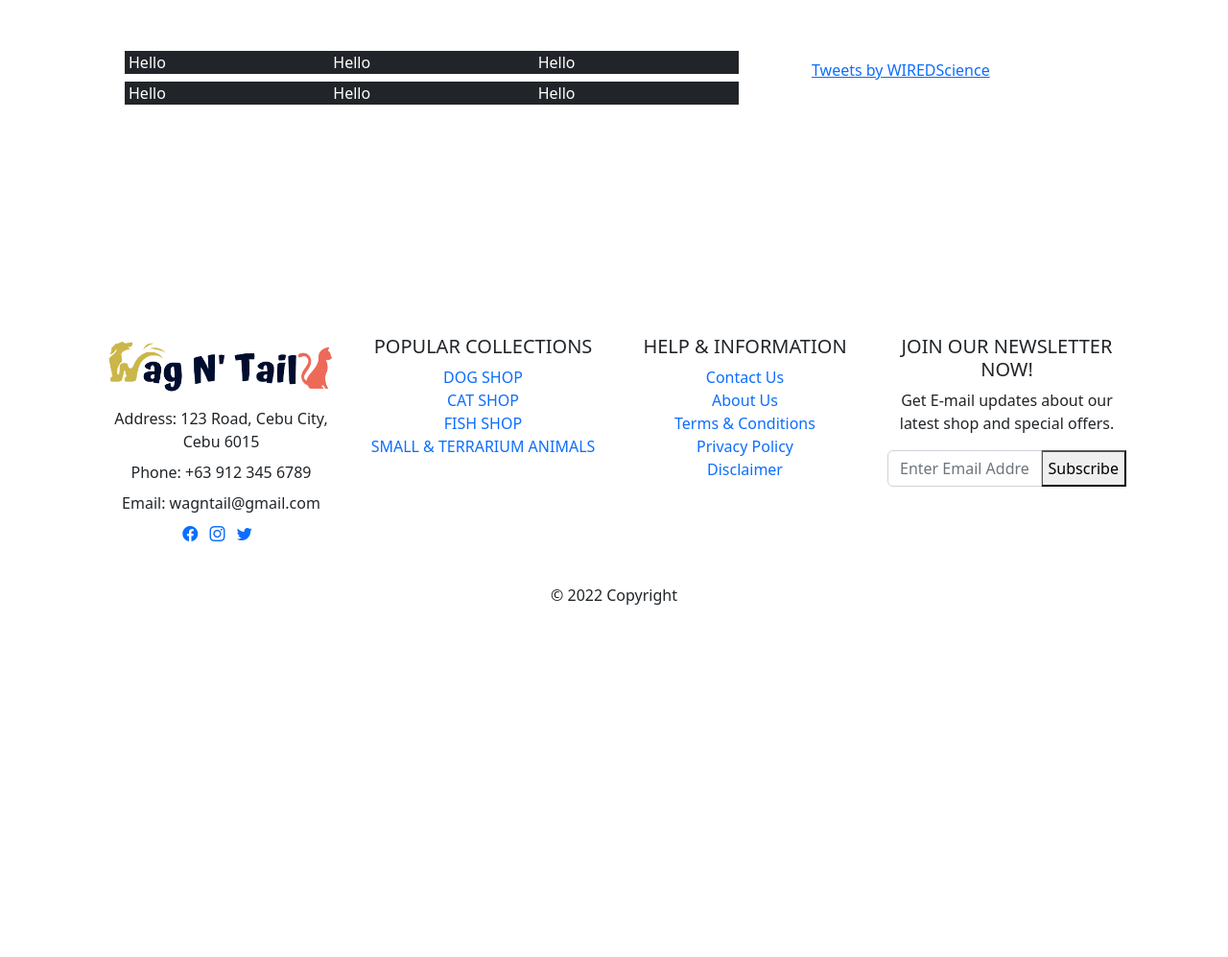
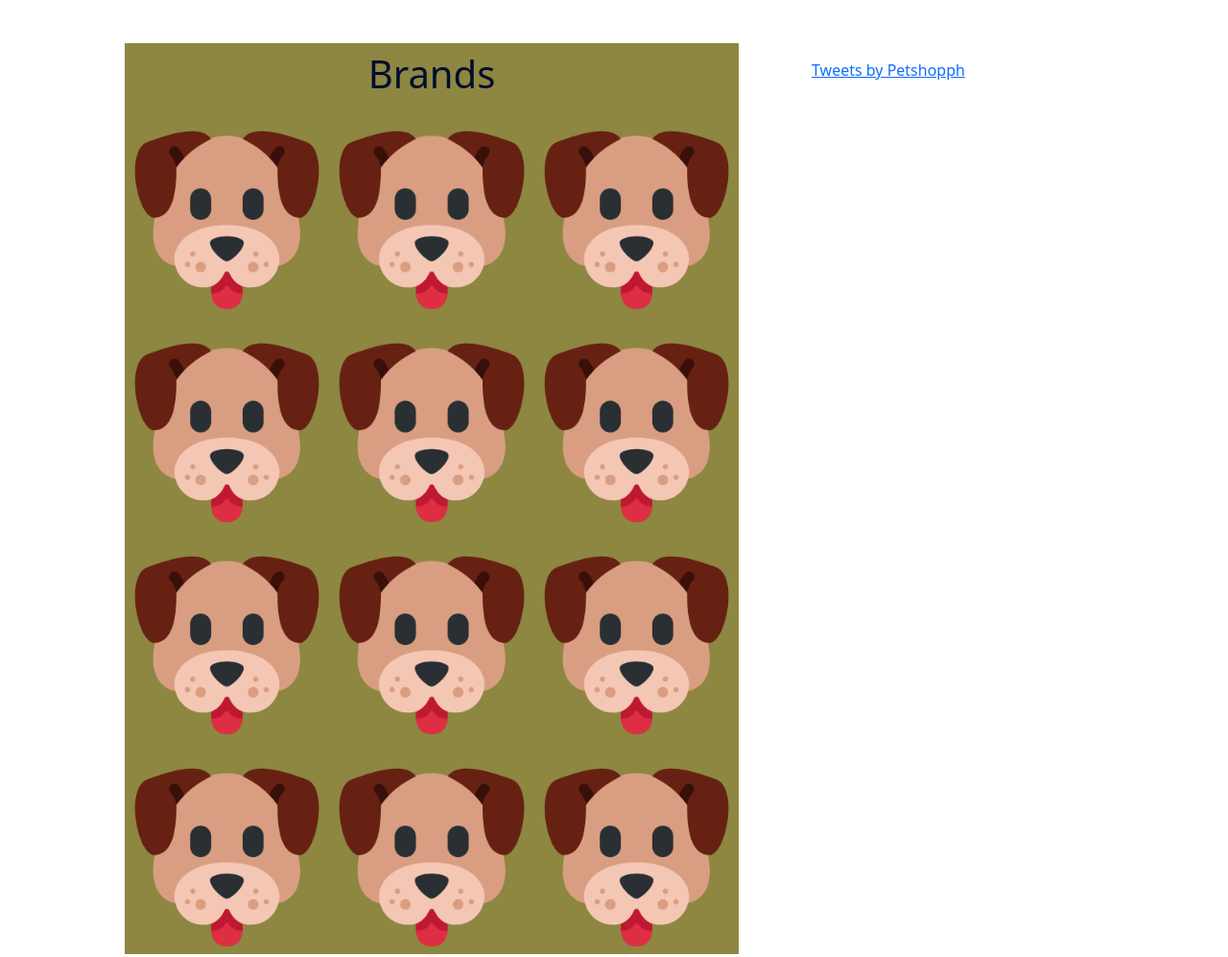
Before and after one commit to denisedee-sudo/Team-4-Wag-N-Tail, a plain HTML site: page index.html in a window 1280 px wide. Shown: the part 433-1430 px from the top of the page at 96% size. Before the commit the page ends 1081 px from the top, so only its background shows below. Drawn offline with nearby package versions, Linux system fonts and the light colour scheme.

Commit message:
changed brand grid

```diff
--- a/index.html
+++ b/index.html
@@ -147,21 +147,30 @@
             </button>
             <!--End of Next Button-->
         </section>
-        <section class="col-12 col-lg-8" id="brands">
-            <div class="row g-2 m-5 text-white">
-                <div class="col-4 bg-dark">Hello</div>
-                <div class="col-4 bg-dark">Hello</div>
-                <div class="col-4 bg-dark">Hello</div>
-                <div class="col-4 bg-dark">Hello</div>
-                <div class="col-4 bg-dark">Hello</div>
-                <div class="col-4 bg-dark">Hello</div>
+        <section class="col-12 col-lg-8 col-md-8" id="brands">
+            <div class="row g-2 m-5 bg-olive text-petblue">
+                <h1 class="text-center">Brands</h1>
+                <div class="col-4 p-2"> <img class="img img-fluid" src="exfavicon.png" alt="test-image"> </div>
+                <div class="col-4 p-2"> <img class="img img-fluid" src="exfavicon.png" alt="test-image"> </div>
+                <div class="col-4 p-2"> <img class="img img-fluid" src="exfavicon.png" alt="test-image"> </div>
+                <div class="col-4 p-2"> <img class="img img-fluid" src="exfavicon.png" alt="test-image"> </div>
+                <div class="col-4 p-2"> <img class="img img-fluid" src="exfavicon.png" alt="test-image"> </div>
+                <div class="col-4 p-2"> <img class="img img-fluid" src="exfavicon.png" alt="test-image"> </div>
+                <div class="col-4 p-2"> <img class="img img-fluid" src="exfavicon.png" alt="test-image"> </div>
+                <div class="col-4 p-2"> <img class="img img-fluid" src="exfavicon.png" alt="test-image"> </div>
+                <div class="col-4 p-2"> <img class="img img-fluid" src="exfavicon.png" alt="test-image"> </div>
+                <div class="col-4 p-2"> <img class="img img-fluid" src="exfavicon.png" alt="test-image"> </div>
+                <div class="col-4 p-2"> <img class="img img-fluid" src="exfavicon.png" alt="test-image"> </div>
+                <div class="col-4 p-2"> <img class="img img-fluid" src="exfavicon.png" alt="test-image"> </div>
             </div>
         </section>
-        <section class="col-12 col-lg-4 p-3 overflow-scroll" style="height:750pxgit ;" id="twitter-feed">
+        <section class="col-12 col-lg-4 col-md-4 p-3" id="twitter-feed">
             <br><br>
-            <!-- This is a test account for the twitter feed -->
-            <a class="twitter-timeline" href="https://twitter.com/WIREDScience?ref_src=twsrc%5Etfw">Tweets by WIREDScience</a> <script async src="https://platform.twitter.com/widgets.js" charset="utf-8"></script>
-            <!-- This is a test account for the twitter feed -->
+            <div  class="overflow-scroll" style="height:550px;" >
+                <!-- This is a test account for the twitter feed -->
+                <a class="twitter-timeline" href="https://twitter.com/Petshopph?ref_src=twsrc%5Etfw">Tweets by Petshopph</a> <script async src="https://platform.twitter.com/widgets.js" charset="utf-8"></script>
+                <!-- This is a test account for the twitter feed -->
+            </div>
         </section>
     </div>
 
```
